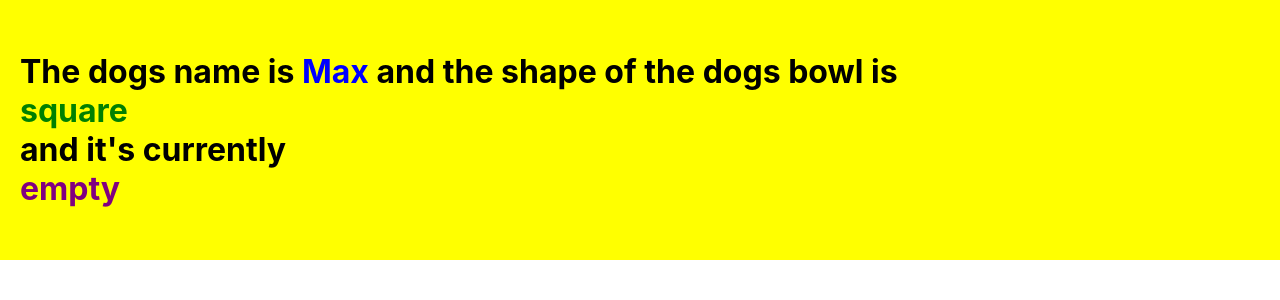
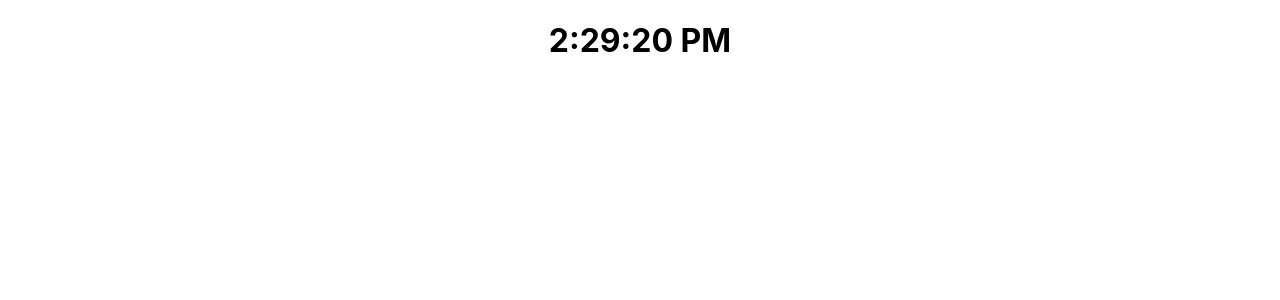
Before and after one commit to rhiz0m/metaReact, a React (Create React App) app: page / in a window 1280 px wide. Shown: the top 300 px of the page. Built offline with nearby package versions, Linux system fonts and the light colour scheme.

Commit message:
Add - more dataflow practice

```diff
--- /dev/null
+++ b/src/module2/DataFlow/child.js
@@ -0,0 +1,9 @@
+function Child(props) {
+  return (
+    <div>
+      <h1>{props.message}</h1>
+    </div>
+  )
+}
+
+export default Child
--- /dev/null
+++ b/src/module2/DataFlow/dataFlowPractice.js
@@ -0,0 +1,13 @@
+
+import Child from "./child"
+
+function DataflowPractice() {
+  const date = new Date()
+  return (
+    <div>
+      <Child message={date.toLocaleTimeString()}/>
+    </div>
+  )
+}
+
+export default DataflowPractice
--- a/src/module2/app2.js
+++ b/src/module2/app2.js
@@ -1,9 +1,9 @@
-import Dog from "./DataFlow/dog"
+import DataflowPractice from "./DataFlow/dataFlowPractice"
 
 function App2() {
   return (
     <div>
-      <Dog />
+      <DataflowPractice />
     </div>
   )
 }
```
